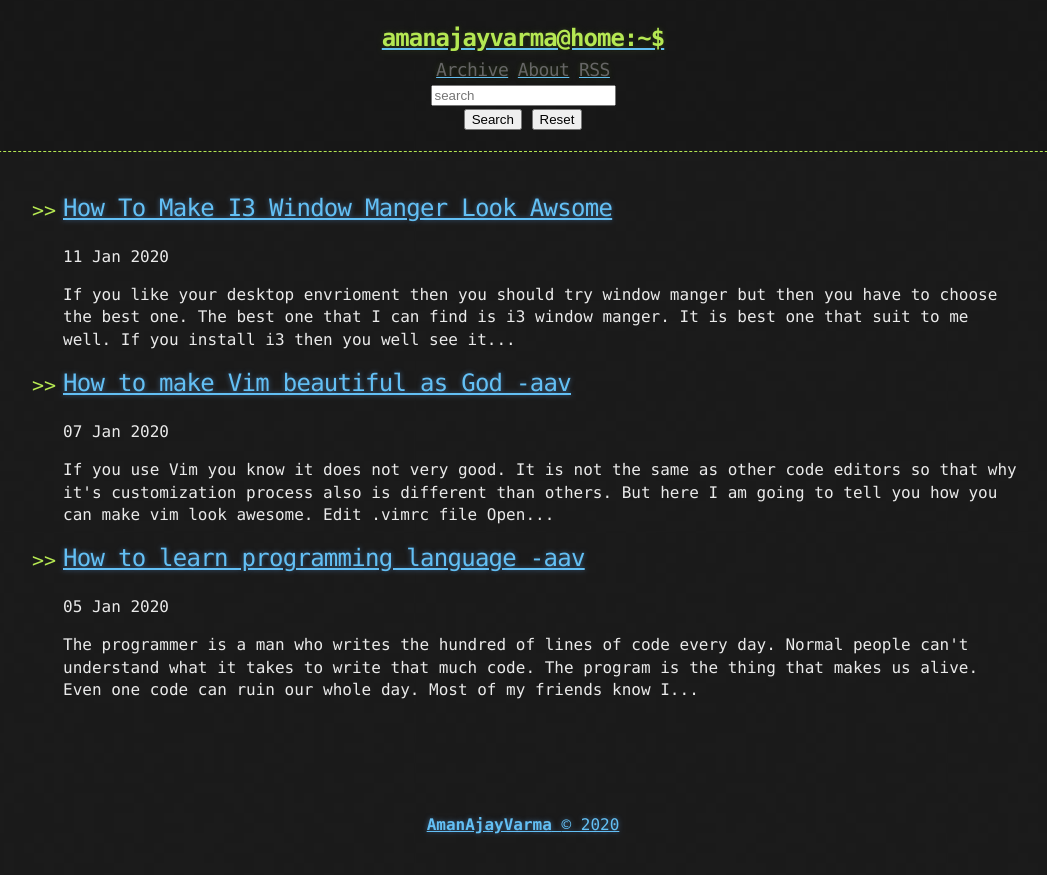
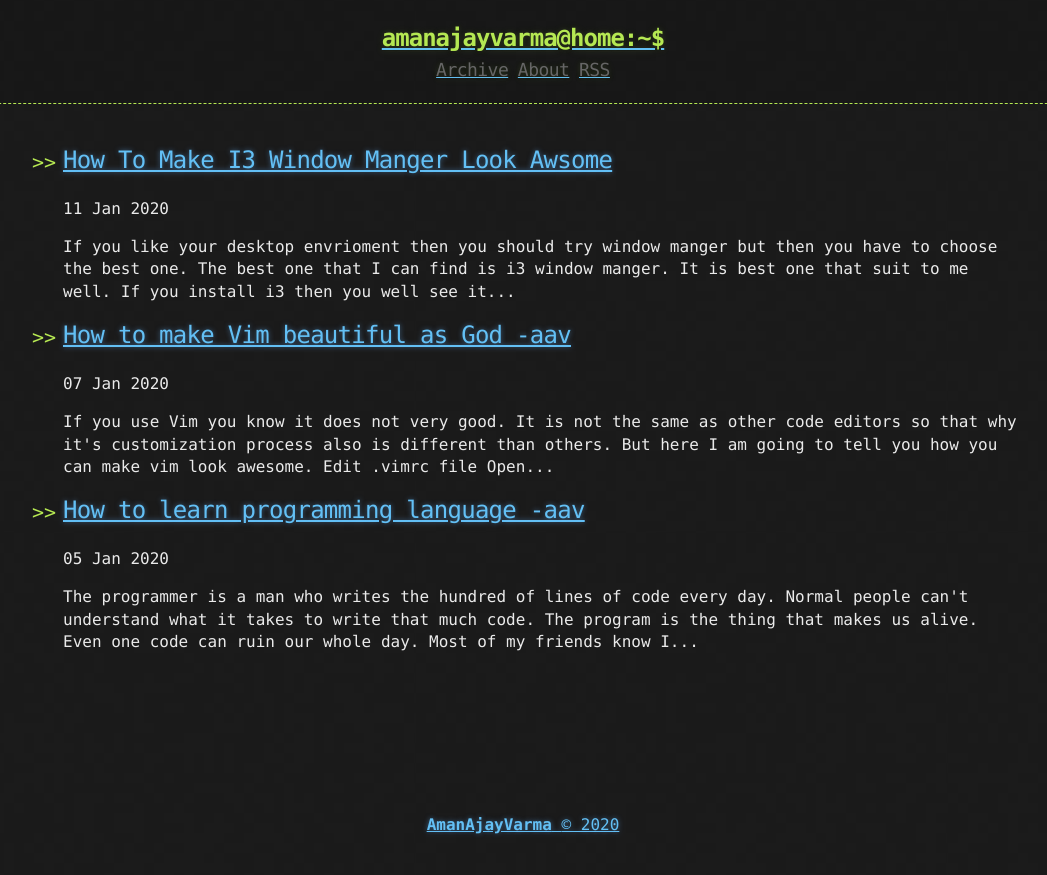
Before and after one commit to tocttou/hacker-blog, a Jekyll site: the page built from index.html, in a window 1280 px wide. Shown: the top 875 px of the page, without its empty margins (117-1164 px from the left). Built offline with Jekyll 4.4.1, drawn with Linux system fonts in a browser that asks for light colours; a script that is not in the unit is left out; the list of posts is cut into pages by our own code.

Commit message:
Update links.html

```diff
--- a/_includes/links.html
+++ b/_includes/links.html
@@ -1,11 +1,3 @@
 <a href="{{ "/archive" | prepend: site.baseurl | replace: '//', '/' }}"><h2 class="header-link">Archive</h2></a>
 <a href="{{ "/about" | prepend: site.baseurl | replace: '//', '/' }}"><h2 class="header-link">About</h2></a>
 <a href="{{ "/atom.xml" | prepend: site.baseurl | replace: '//', '/' }}"><h2 class="header-link">RSS</h2></a>
-    <form id="search-form">
-      <input type="search" placeholder="search"></input>
-      <div class="query-error"></div>
-      <div class="controls">
-        <button type="submit">Search</button>
-        <button type="reset">Reset</button>
-      </div>
-    </form>
```
